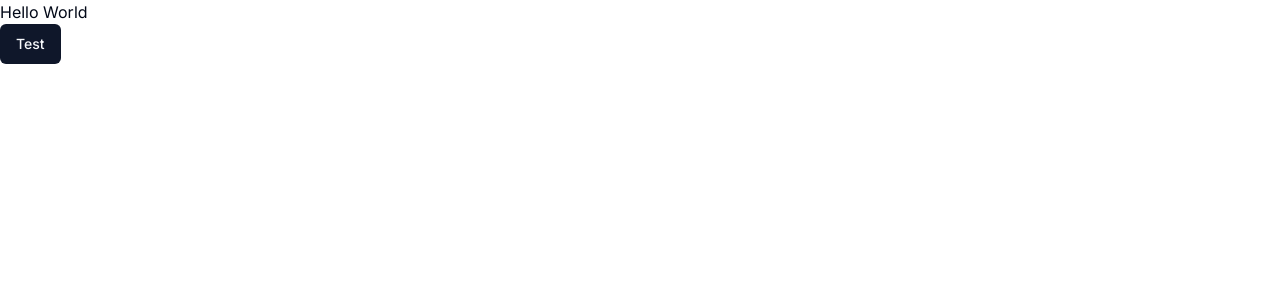
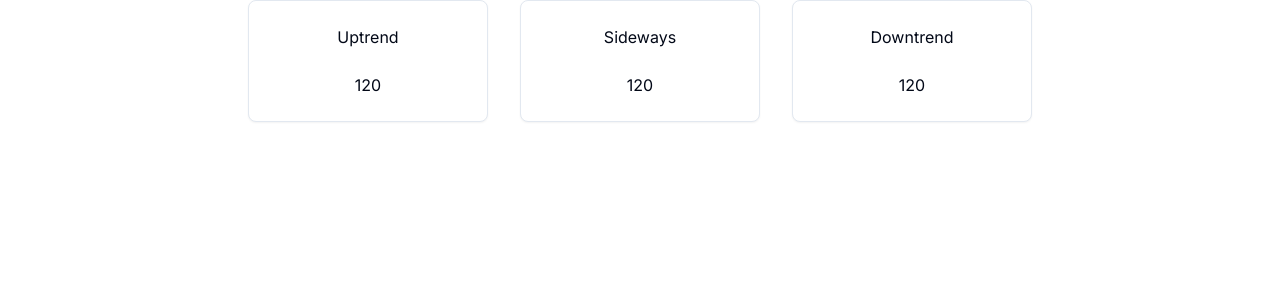
Before and after one commit to Vasallius/next-crypto-dashboard, a Next.js app: page / in a window 1280 px wide. Shown: the top 300 px of the page. Built offline with nearby package versions, Linux system fonts and the light colour scheme.

Commit message:
add initial cards

```diff
--- a/src/app/page.tsx
+++ b/src/app/page.tsx
@@ -1,14 +1,24 @@
 "use client";
-import { Button } from "@/components/ui/button";
+import { Card, CardContent, CardHeader } from "@/components/ui/card";
 export default function Home() {
   const handleClick = () => {
     console.log("test");
   };
 
   return (
-    <div>
-      <h1>Hello World</h1>
-      <Button onClick={handleClick}>Test</Button>
+    <div className="flex items-center justify-center">
+      <Card className="w-60 mx-4">
+        <CardHeader className="text-center">Uptrend</CardHeader>
+        <CardContent className="text-center">120</CardContent>
+      </Card>
+      <Card className="w-60 mx-4">
+        <CardHeader className="text-center">Sideways</CardHeader>
+        <CardContent className="text-center">120</CardContent>
+      </Card>
+      <Card className="w-60 mx-4">
+        <CardHeader className="text-center">Downtrend</CardHeader>
+        <CardContent className="text-center">120</CardContent>
+      </Card>
     </div>
   );
 }
--- /dev/null
+++ b/src/components/ui/card.tsx
@@ -0,0 +1,86 @@
+import * as React from "react";
+
+import { cn } from "@/lib/utils";
+
+const Card = React.forwardRef<
+  HTMLDivElement,
+  React.HTMLAttributes<HTMLDivElement>
+>(({ className, ...props }, ref) => (
+  <div
+    ref={ref}
+    className={cn(
+      "rounded-lg border bg-card text-card-foreground shadow-sm",
+      className
+    )}
+    {...props}
+  />
+));
+Card.displayName = "Card";
+
+const CardHeader = React.forwardRef<
+  HTMLDivElement,
+  React.HTMLAttributes<HTMLDivElement>
+>(({ className, ...props }, ref) => (
+  <div
+    ref={ref}
+    className={cn("flex flex-col space-y-1.5 p-6", className)}
+    {...props}
+  />
+));
+CardHeader.displayName = "CardHeader";
+
+const CardTitle = React.forwardRef<
+  HTMLParagraphElement,
+  React.HTMLAttributes<HTMLHeadingElement>
+>(({ className, ...props }, ref) => (
+  <h3
+    ref={ref}
+    className={cn(
+      "text-2xl font-semibold leading-none tracking-tight",
+      className
+    )}
+    {...props}
+  />
+));
+CardTitle.displayName = "CardTitle";
+
+const CardDescription = React.forwardRef<
+  HTMLParagraphElement,
+  React.HTMLAttributes<HTMLParagraphElement>
+>(({ className, ...props }, ref) => (
+  <p
+    ref={ref}
+    className={cn("text-sm text-muted-foreground", className)}
+    {...props}
+  />
+));
+CardDescription.displayName = "CardDescription";
+
+const CardContent = React.forwardRef<
+  HTMLDivElement,
+  React.HTMLAttributes<HTMLDivElement>
+>(({ className, ...props }, ref) => (
+  <div ref={ref} className={cn("p-6 pt-0", className)} {...props} />
+));
+CardContent.displayName = "CardContent";
+
+const CardFooter = React.forwardRef<
+  HTMLDivElement,
+  React.HTMLAttributes<HTMLDivElement>
+>(({ className, ...props }, ref) => (
+  <div
+    ref={ref}
+    className={cn("flex items-center p-6 pt-0", className)}
+    {...props}
+  />
+));
+CardFooter.displayName = "CardFooter";
+
+export {
+  Card,
+  CardContent,
+  CardDescription,
+  CardFooter,
+  CardHeader,
+  CardTitle,
+};
```
